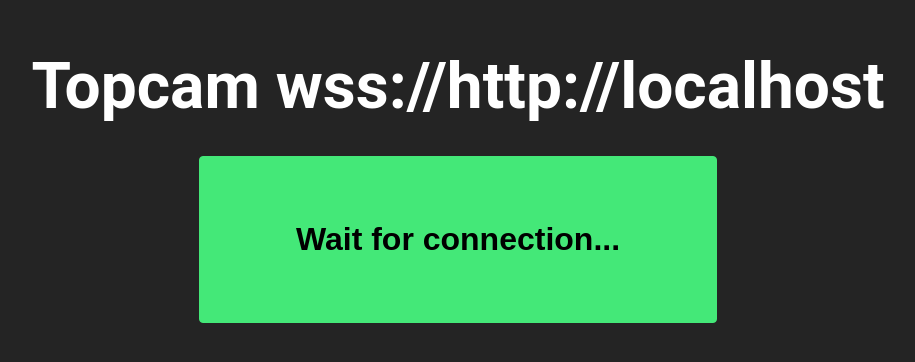
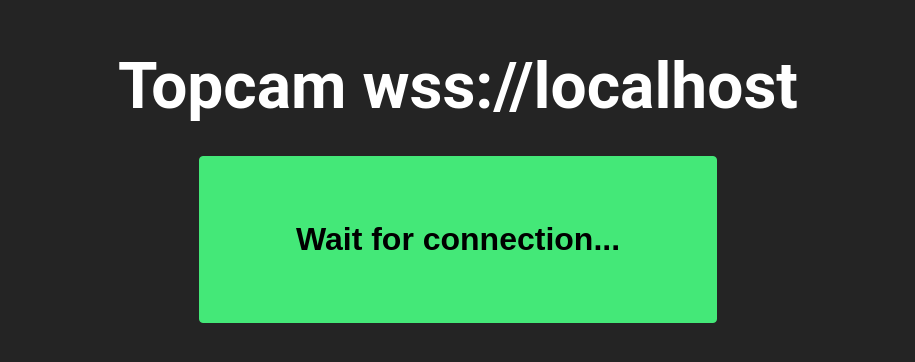
Before and after one commit to SquaDEVOps/274-STREAM, a website: page public/index.html in a window 1280 px wide. Shown: the part 214-576 px from the top of the page, without its empty margins (182-1097 px from the left). Drawn offline with Linux system fonts and the light colour scheme.

Commit message:
Update index.html

```diff
--- a/public/index.html
+++ b/public/index.html
@@ -54,7 +54,7 @@
 
     <script>
         const resultOrigin = document.querySelector('span');
-        const Origin = document.location.origin.replace('https://', '');
+        const Origin = document.location.origin.replace('https://', '').replace('http://', '');
         resultOrigin.innerHTML = `wss://${Origin}`
         const output = document.querySelector('button');
         output.innerHTML = "Wait for connection...";
```
